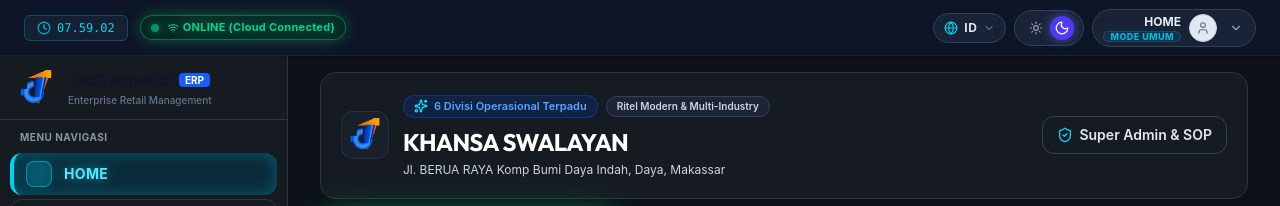
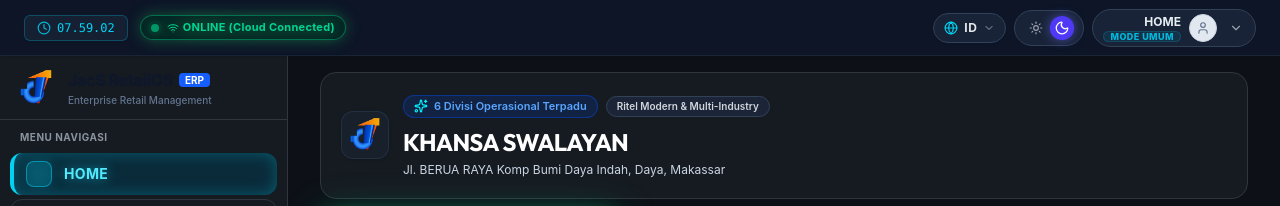
Before and after one commit to jacksmile1288-cmd/jacs-retailos-erp, a React (Vite) app: page / in a window 1280 px wide. Shown: the top 206 px of the page. Built offline with nearby package versions, Linux system fonts and the light colour scheme.

Commit message:
fix: remove banner buttons and resolve tsx syntax error

```diff
--- a/src/components/home/HomeModule.tsx
+++ b/src/components/home/HomeModule.tsx
@@ -428,23 +428,7 @@
               {/* Quick Action Buttons */}
               <div className="flex items-center gap-2.5 w-full md:w-auto shrink-0 flex-wrap justify-start md:justify-end">
 
-                <button
-                  type="button"
-                  id="btn-quick-open-superadmin-sop"
-                  onClick={() => {
-                    setSuperAdminTab('sop');
-                    localStorage.setItem('jacs_super_admin_tab', 'sop');
-                    handleOpenModule('admin', 'Super Admin & SOP');
-                  }}
-                  className={`px-3.5 py-2 rounded-xl text-xs sm:text-sm font-semibold border transition flex items-center gap-1.5 cursor-pointer ${
-                    isLight
-                      ? 'border-slate-300 hover:bg-slate-100 text-slate-800'
-                      : 'border-slate-700 hover:bg-slate-800 text-slate-200'
-                  }`}
-                >
-                  <ShieldCheck className="w-4 h-4 text-cyan-400" />
-                  <span>Super Admin & SOP</span>
-                </button>
+
               </div>
             </>
           );
```
